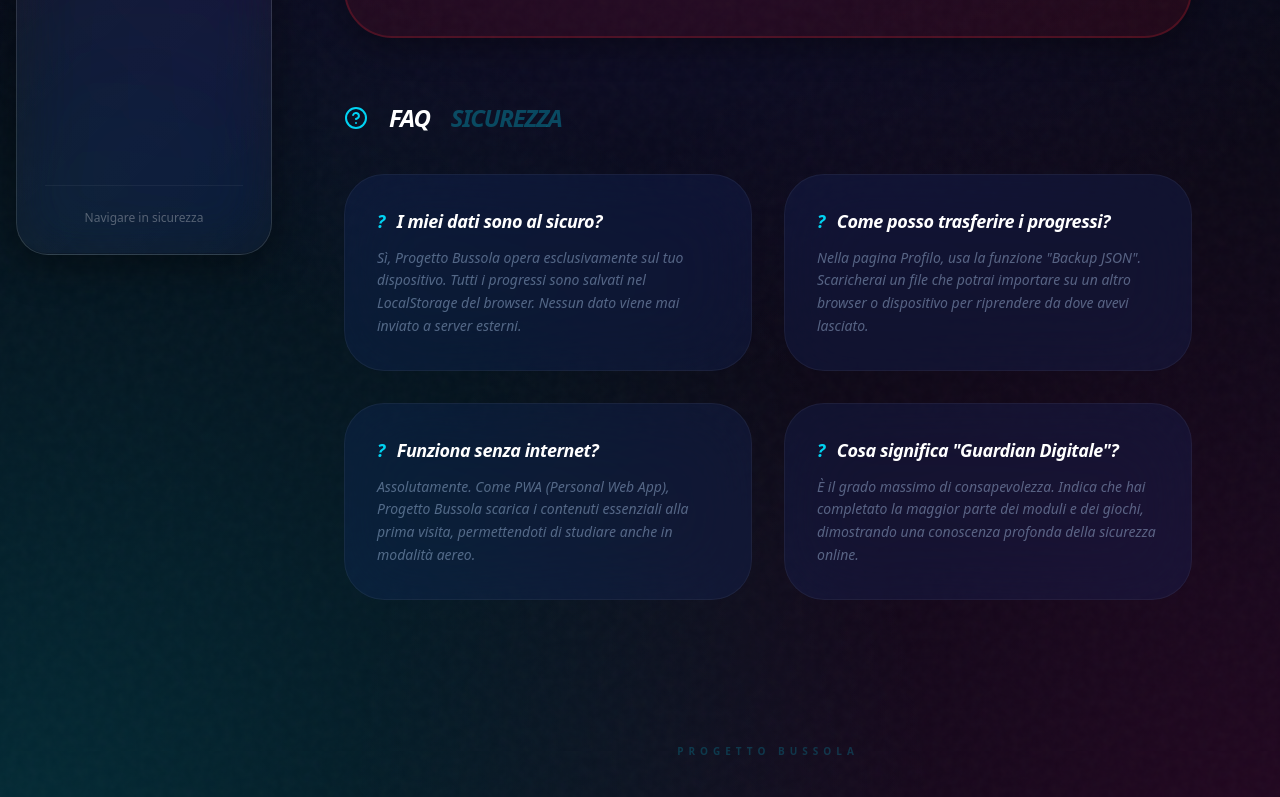
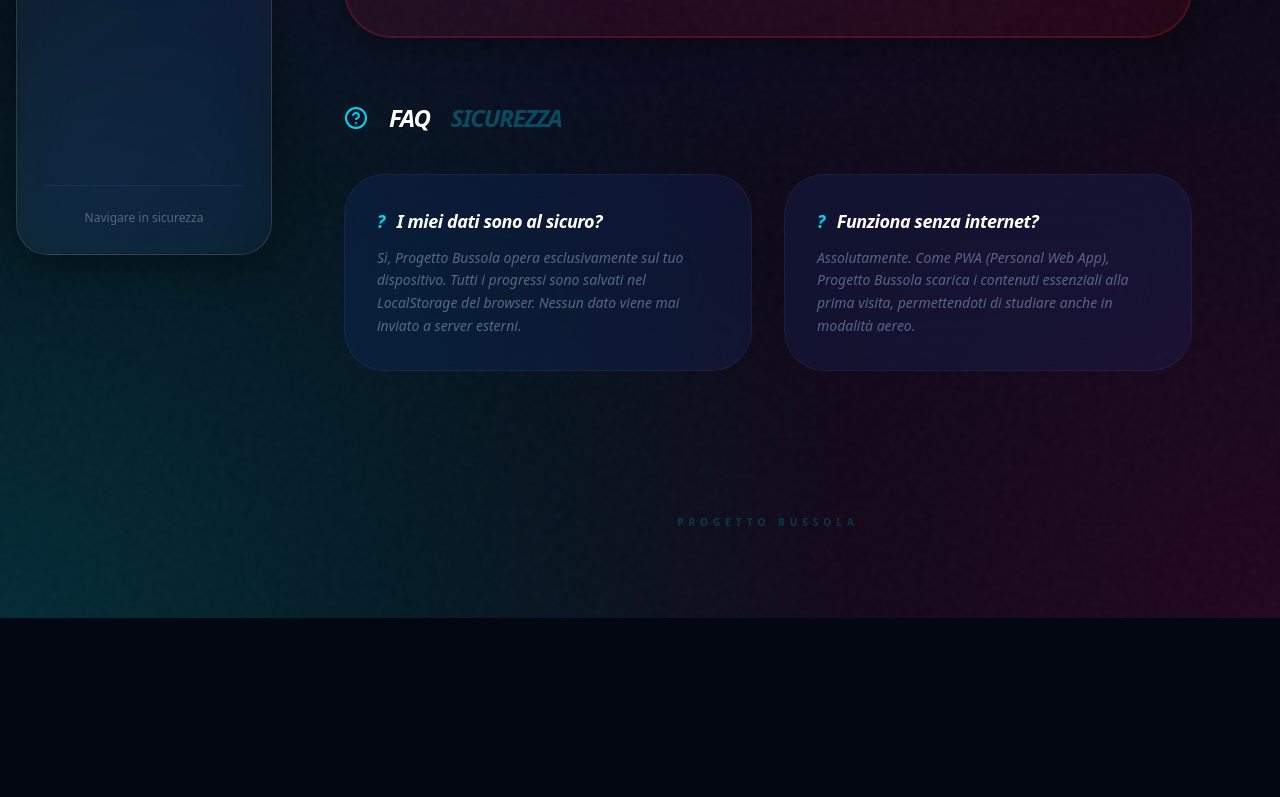
Before and after one commit to ajdohaxhia/busssola, a Next.js app: page /aiuto in a window 1280 px wide. Shown: the part 529-1326 px from the top of the page. After the commit the page ends 1147 px from the top, so only its background shows below. Built offline with nearby package versions, Linux system fonts and the light colour scheme.

Commit message:
docs: remove deprecated FAQs from help page

```diff
--- a/src/app/aiuto/page.tsx
+++ b/src/app/aiuto/page.tsx
@@ -5,9 +5,7 @@ import { Icon } from '@/components/ui/Icon'
 export default function HelpPage() {
     const faqs = [
         { q: 'I miei dati sono al sicuro?', a: 'Sì, Progetto Bussola opera esclusivamente sul tuo dispositivo. Tutti i progressi sono salvati nel LocalStorage del browser. Nessun dato viene mai inviato a server esterni.' },
-        { q: 'Come posso trasferire i progressi?', a: 'Nella pagina Profilo, usa la funzione "Backup JSON". Scaricherai un file che potrai importare su un altro browser o dispositivo per riprendere da dove avevi lasciato.' },
-        { q: 'Funziona senza internet?', a: 'Assolutamente. Come PWA (Personal Web App), Progetto Bussola scarica i contenuti essenziali alla prima visita, permettendoti di studiare anche in modalità aereo.' },
-        { q: 'Cosa significa "Guardian Digitale"?', a: 'È il grado massimo di consapevolezza. Indica che hai completato la maggior parte dei moduli e dei giochi, dimostrando una conoscenza profonda della sicurezza online.' }
+        { q: 'Funziona senza internet?', a: 'Assolutamente. Come PWA (Personal Web App), Progetto Bussola scarica i contenuti essenziali alla prima visita, permettendoti di studiare anche in modalità aereo.' }
     ]
 
     return (
```
